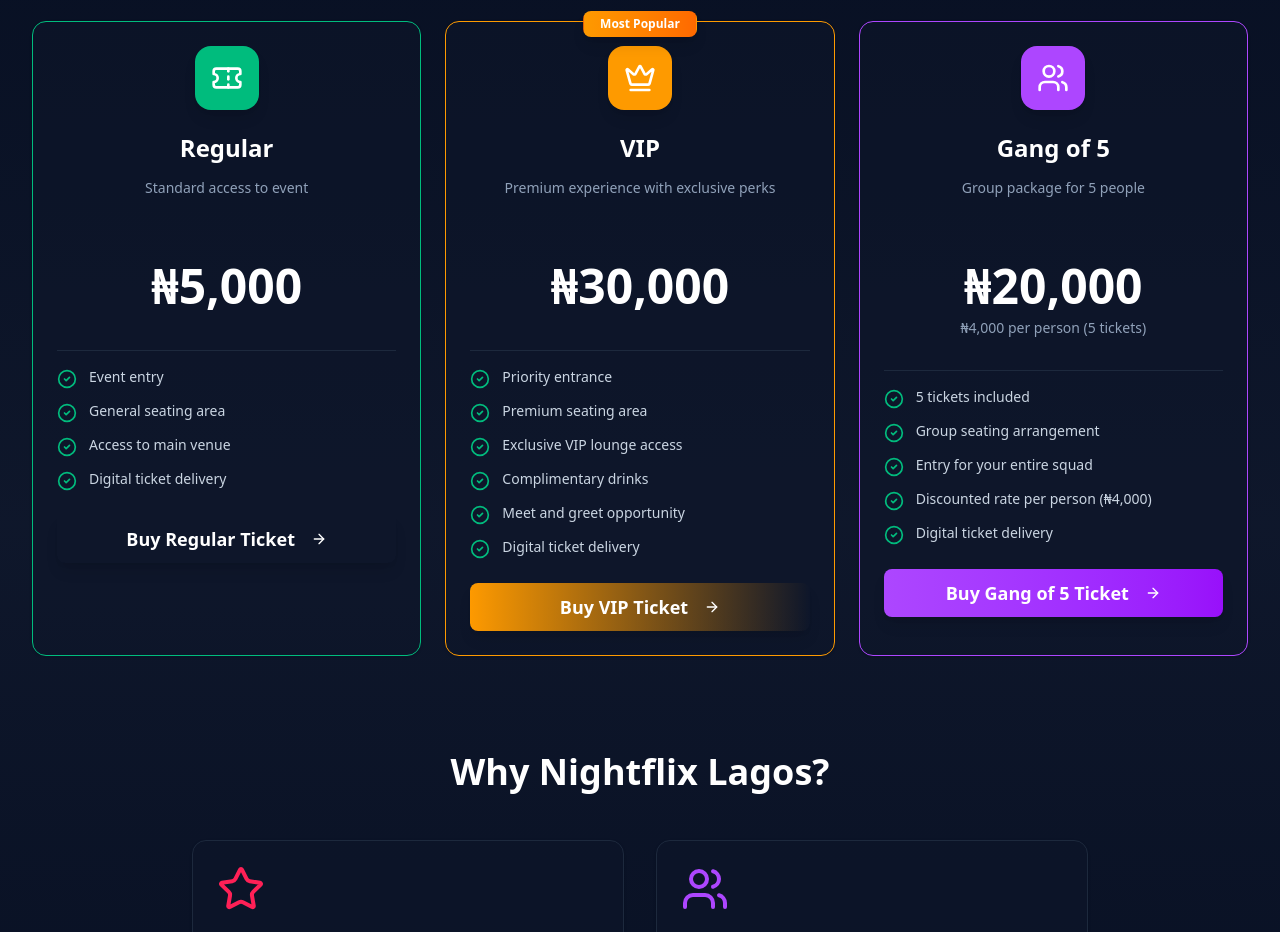
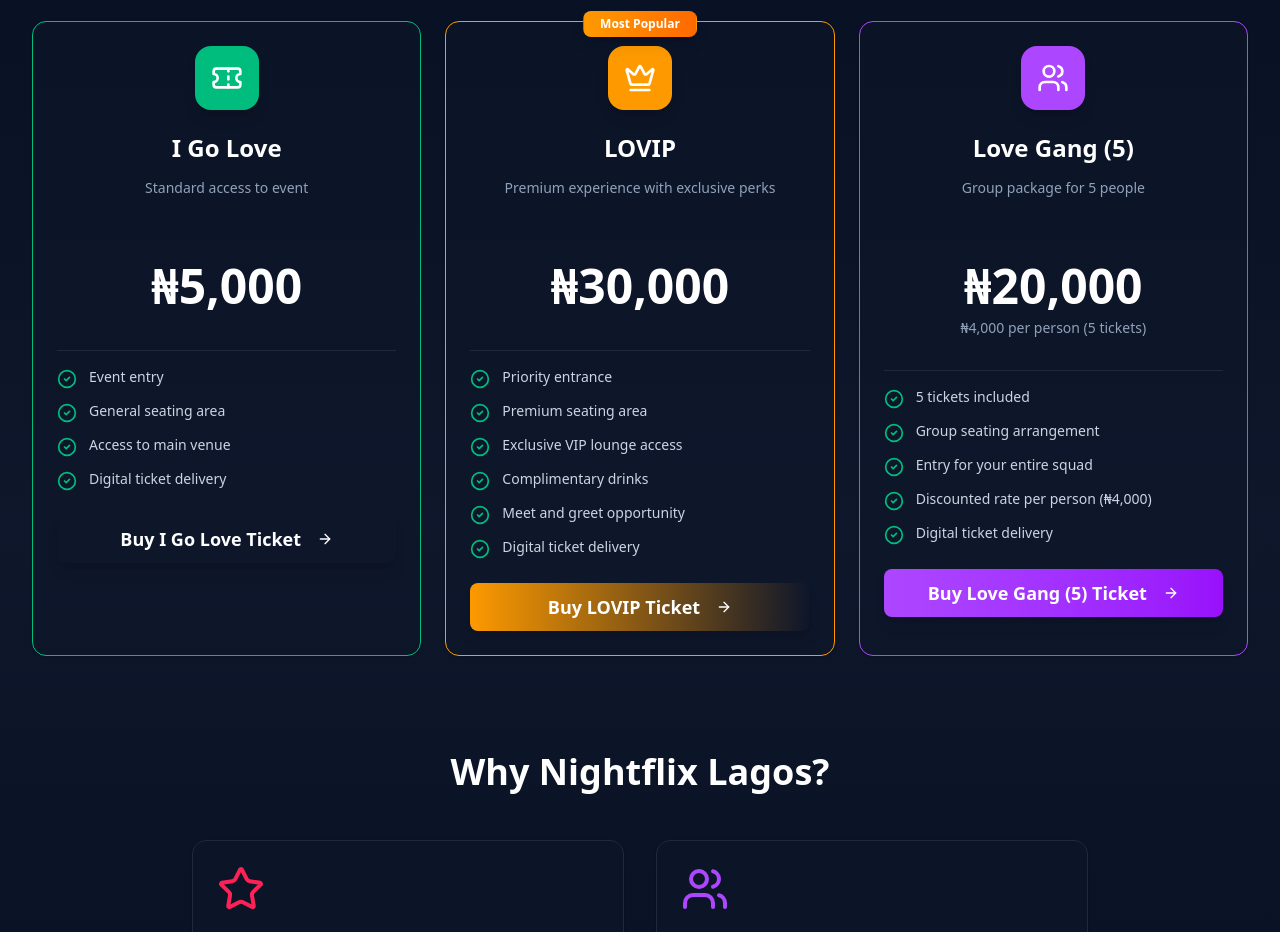
Before and after one commit to DannyYo696/NIGHTFLIX-EVENT, a Next.js app: page /lagos in a window 1280 px wide. Shown: the part 1020-1952 px from the top of the page. Built offline with nearby package versions, Linux system fonts and the light colour scheme.

Commit message:
Rename ticket tiers for event

```diff
--- a/src/app/lagos/page.tsx
+++ b/src/app/lagos/page.tsx
@@ -12,7 +12,7 @@
 const TICKET_TIERS = [
   {
     id: 'regular',
-    name: 'Regular',
+    name: 'I Go Love',
     price: 5000,
     description: 'Standard access to event',
     features: [
@@ -27,7 +27,7 @@
   },
   {
     id: 'vip',
-    name: 'VIP',
+    name: 'LOVIP',
     price: 30000,
     description: 'Premium experience with exclusive perks',
     features: [
@@ -45,7 +45,7 @@
   },
   {
     id: 'gang_of_5',
-    name: 'Gang of 5',
+    name: 'Love Gang (5)',
     price: 20000,
     description: 'Group package for 5 people',
     features: [
```
